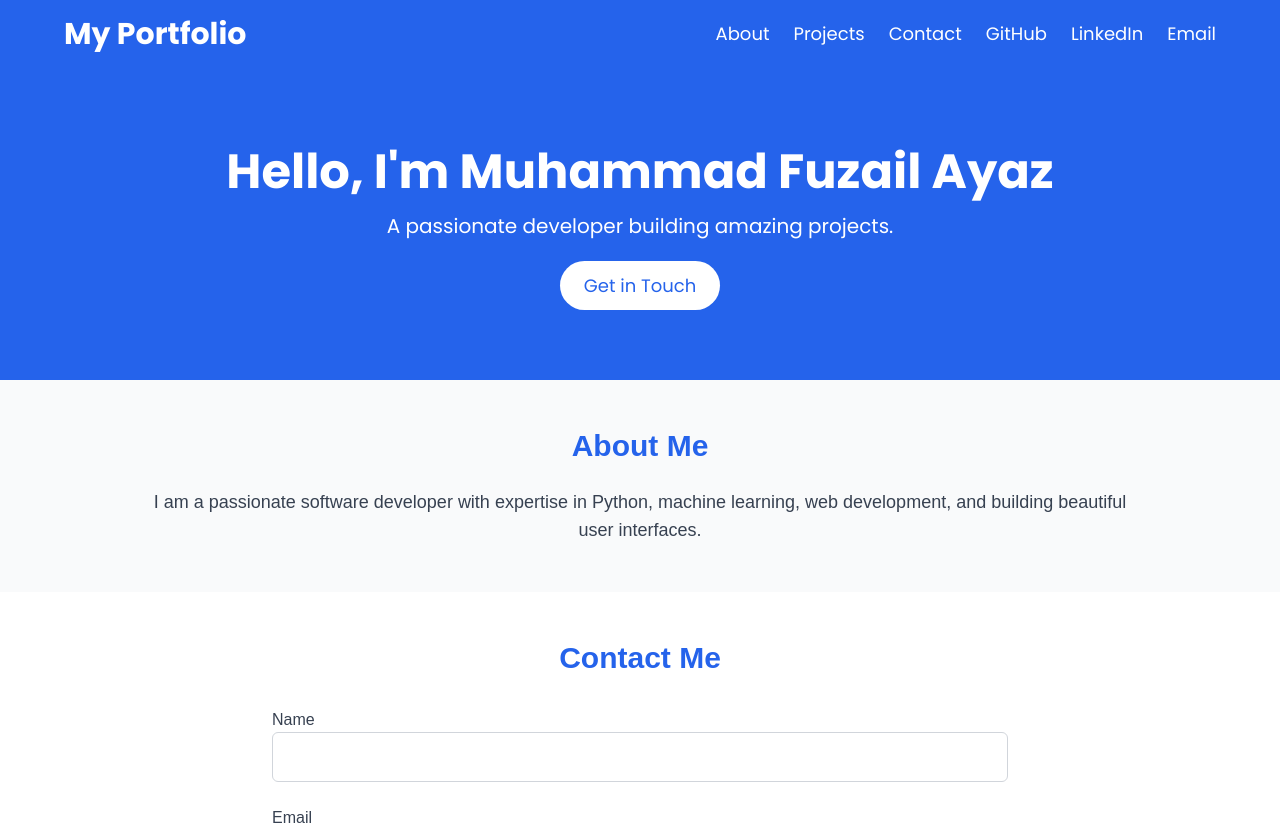
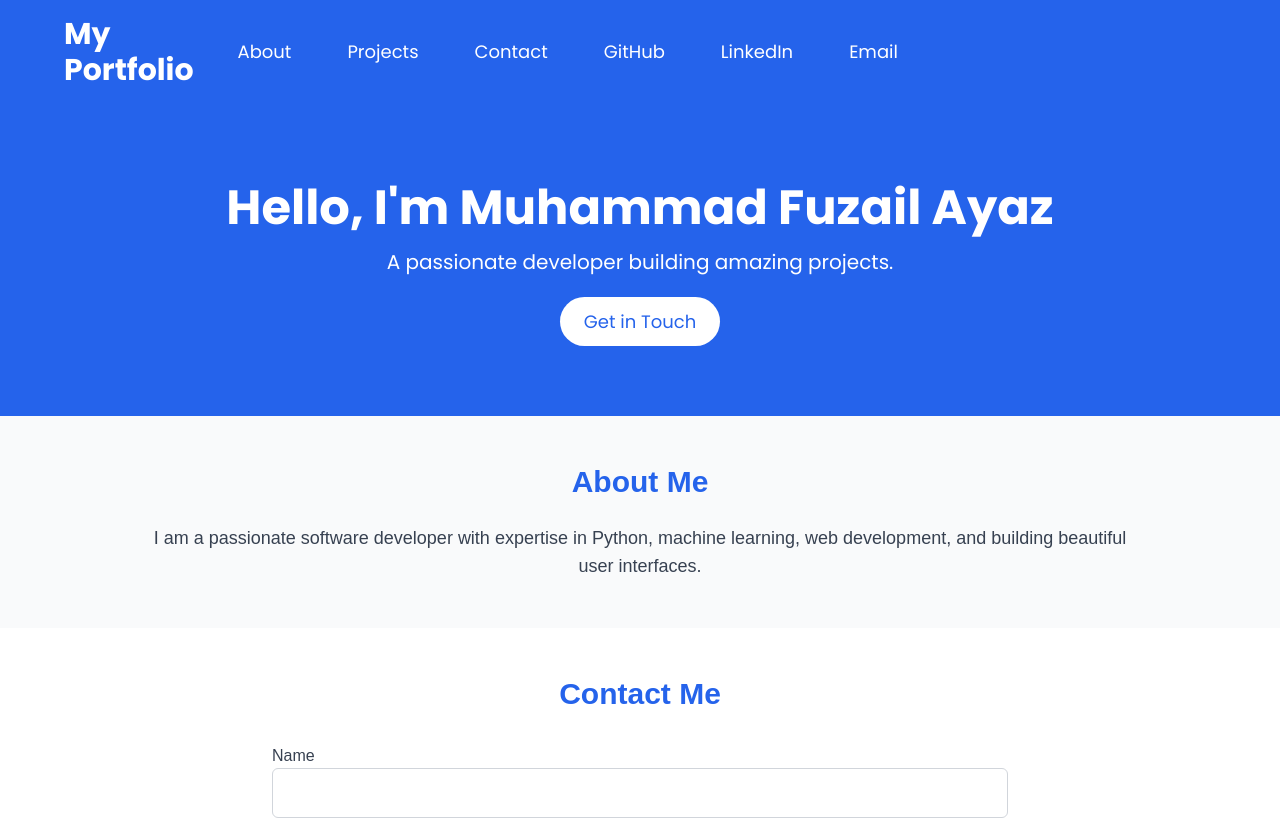
Before and after one commit to fuzailayaz/My-Portfolio-Website, a Next.js app: page / in a window 1280 px wide. Shown: the top 825 px of the page. Built offline with nearby package versions, Linux system fonts and the light colour scheme.

Commit message:
28-01-25

```diff
--- a/src/components/Header.js
+++ b/src/components/Header.js
@@ -16,14 +16,14 @@ export default function Header() {
           onClick={() => setIsMenuOpen(!isMenuOpen)}
         >
           <div
-            className={`space-y-2 transform transition-transform duration-300 ${
-              isMenuOpen ? 'rotate-45 translate-y-2' : ''
+            className={`space-y-2 transform transition-all duration-300 ${
+              isMenuOpen ? 'open' : ''
             }`}
           >
             {/* Top bar */}
             <span
               className={`block w-8 h-1 bg-white transition-all duration-300 ${
-                isMenuOpen ? 'rotate-45 translate-y-2' : ''
+                isMenuOpen ? 'translate-y-1' : ''
               }`}
             ></span>
             {/* Middle bar */}
@@ -35,7 +35,7 @@ export default function Header() {
             {/* Bottom bar */}
             <span
               className={`block w-8 h-1 bg-white transition-all duration-300 ${
-                isMenuOpen ? '-rotate-45 -translate-y-2' : ''
+                isMenuOpen ? '-translate-y-1' : ''
               }`}
             ></span>
           </div>
@@ -43,14 +43,16 @@ export default function Header() {
 
         {/* Navigation Menu */}
         <nav
-          className={`md:flex space-x-6 ${isMenuOpen ? 'block' : 'hidden'} md:block font-poppins text-lg`}
+          className={`md:flex md:space-x-6 ${
+            isMenuOpen ? 'block' : 'hidden'
+          } bg-blue-600 md:block font-poppins text-lg w-full mt-2 md:mt-0`}
         >
-          <a href="#about" className="hover:text-gray-300">About</a>
-          <a href="#projects" className="hover:text-gray-300">Projects</a>
-          <a href="#contact" className="hover:text-gray-300">Contact</a>
-          <a href="https://github.com/fuzailayaz" className="hover:text-gray-300">GitHub</a>
-          <a href="https://www.linkedin.com/in/fuzailayaz/" className="hover:text-gray-300">LinkedIn</a>
-          <a href="mailto:mdfuzailayaz95@gmail.com" className="hover:text-gray-300">Email</a>
+          <a href="#about" className="hover:text-gray-300 block py-2 px-4">About</a>
+          <a href="#projects" className="hover:text-gray-300 block py-2 px-4">Projects</a>
+          <a href="#contact" className="hover:text-gray-300 block py-2 px-4">Contact</a>
+          <a href="https://github.com/fuzailayaz" className="hover:text-gray-300 block py-2 px-4">GitHub</a>
+          <a href="https://www.linkedin.com/in/fuzailayaz/" className="hover:text-gray-300 block py-2 px-4">LinkedIn</a>
+          <a href="mailto:mdfuzailayaz95@gmail.com" className="hover:text-gray-300 block py-2 px-4">Email</a>
         </nav>
       </div>
     </header>
```
